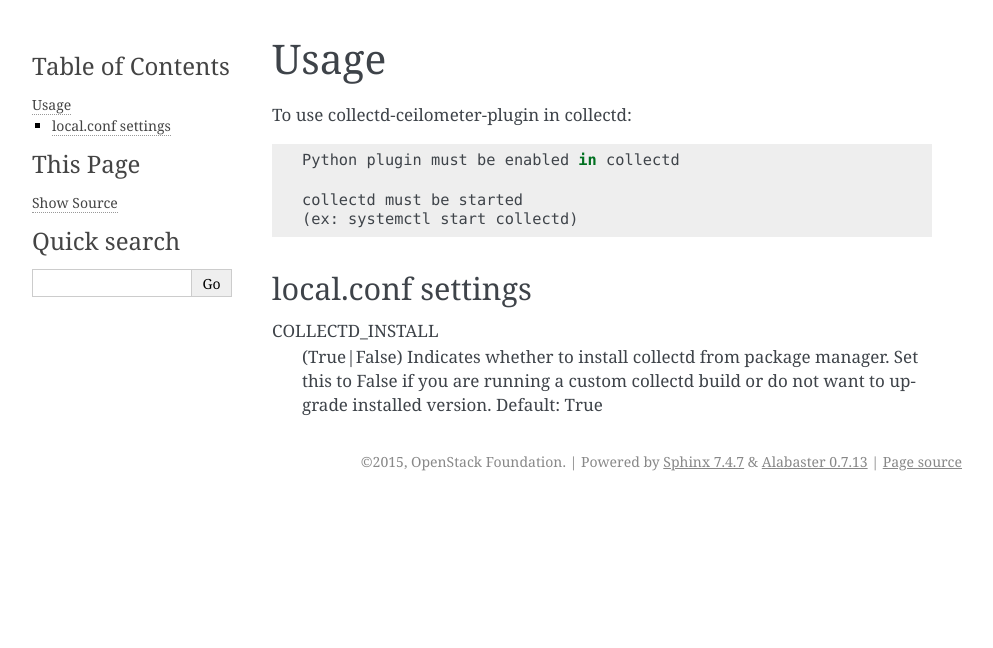
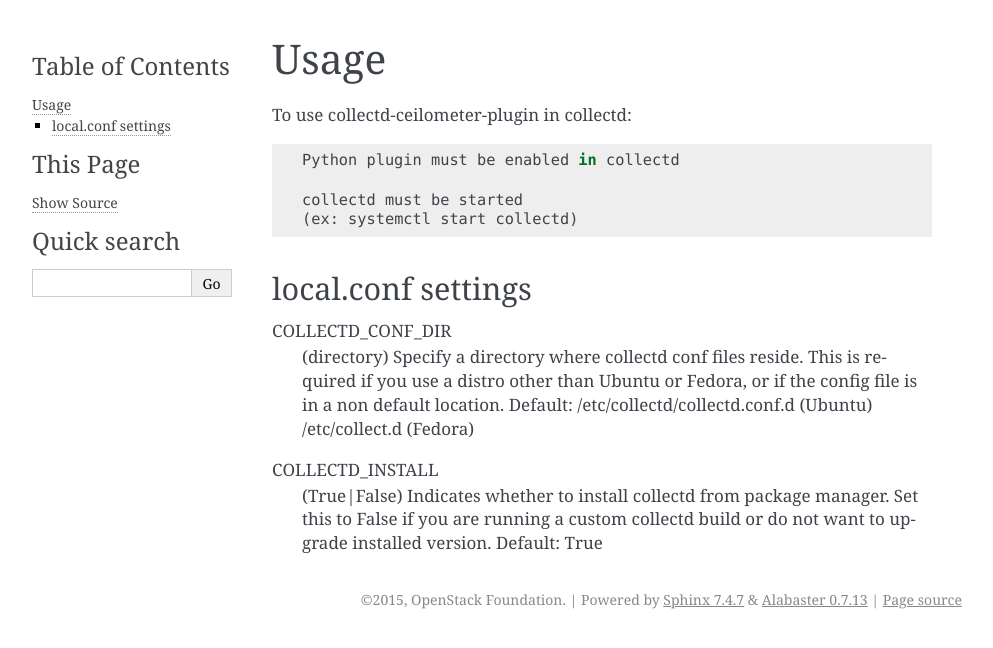
Before and after one commit to openstack-archive/collectd-openstack-plugins, a Sphinx documentation site: the page built from doc/source/usage.rst, in a window 1280 px wide. Shown: the top 648 px of the page, without its empty margins (148-1141 px from the left). Built offline with Sphinx 7.4.7, drawn with Linux system fonts in a browser that asks for light colours.

Commit message:
Add COLLECTD_CONF_DIR config option
Add COLLECTD_CONF_DIR config option so that a non-default config
dir can be specified for collectd.

Closes-Bug #1583282

Change-Id: Ic697b9e35f6d3b063e53dca2cb44fa24f8be3598

```diff
--- a/doc/source/usage.rst
+++ b/doc/source/usage.rst
@@ -12,6 +12,13 @@ To use collectd-ceilometer-plugin in collectd::
 local.conf settings
 -------------------
 
+COLLECTD_CONF_DIR
+    (directory) Specify a directory where collectd conf files reside.
+    This is required if you use a distro other than Ubuntu or Fedora, or if
+    the config file is in a non default location.
+    Default: /etc/collectd/collectd.conf.d (Ubuntu) /etc/collect.d (Fedora)
+
+
 COLLECTD_INSTALL
     (True|False) Indicates whether to install collectd from package manager.
     Set this to False if you are running a custom collectd build or do not
```
Also changed, not shown: 2 other files.
